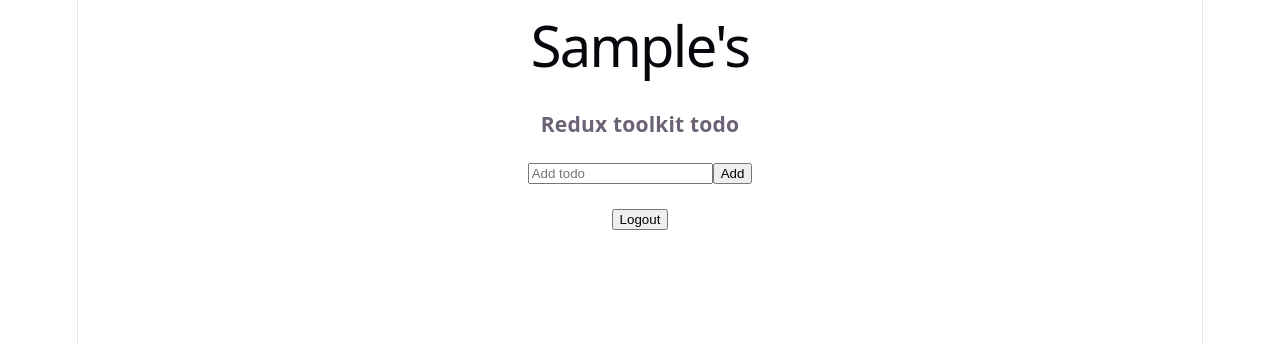
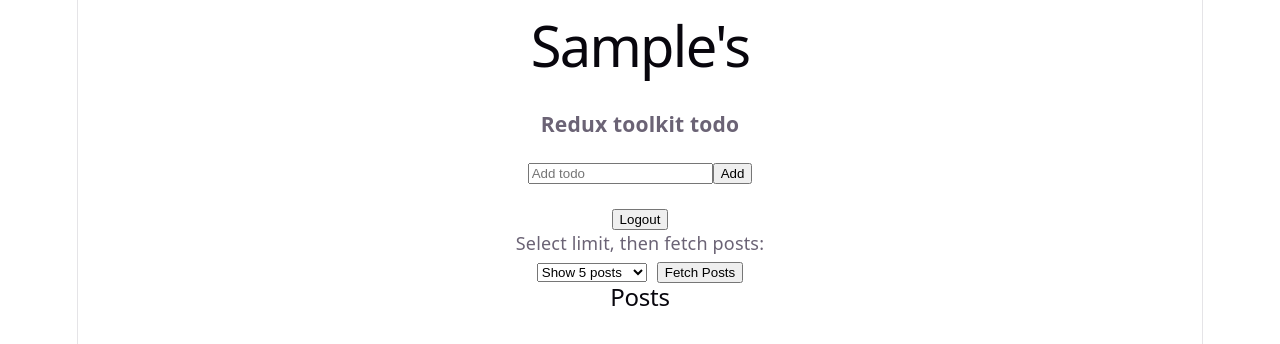
Before and after one commit to Rajput-xv/REDUX, a React (Vite) app in the folder redux-toolkit-todo/: page / in a window 1280 px wide. Both pictures are taken after typing "Sample" into the empty fields and a click on the button "Start". Shown: the top 344 px of the page. Built offline with nearby package versions, Linux system fonts and the light colour scheme.

Commit message:
add thunk

```diff
--- a/redux-toolkit-todo/src/App.jsx
+++ b/redux-toolkit-todo/src/App.jsx
@@ -8,6 +8,7 @@ import AddTodo from './components/AddTodo'
 import User from './components/User'
 import { useSelector } from 'react-redux';
 import RemoveUser from './components/RemoveUser';
+import PostFetch from './components/PostFetch';
 
 function App() {
   const userName = useSelector(state => state.user.user);
@@ -24,6 +25,7 @@ function App() {
             <AddTodo />
             <Todo />
             <RemoveUser/>
+            <PostFetch /> {/* Async thunk example */}
           </>
         )}
     </>
--- a/redux-toolkit-todo/src/app/store.jsx
+++ b/redux-toolkit-todo/src/app/store.jsx
@@ -1,11 +1,13 @@
 import {configureStore} from '@reduxjs/toolkit';
 import todoReducer from '../fetures/todo/todoSlice';
 import userReducer from '../fetures/user/userSlice';
+import postReducer from '../fetures/post/postSlics';
 
 
 export const store = configureStore({
     reducer: {
         todo: todoReducer,
         user: userReducer,
+        post: postReducer,
     }
 });
--- /dev/null
+++ b/redux-toolkit-todo/src/components/PostFetch.jsx
@@ -0,0 +1,43 @@
+import React, { useState } from 'react';
+import { useDispatch, useSelector } from 'react-redux';
+import { fetchPosts } from '../fetures/post/postSlics';
+
+function PostFetch() {
+    const dispatch = useDispatch();
+    const { posts, loading, error } = useSelector(state => state.post);
+    const [selectedLimit, setSelectedLimit] = useState(5);
+    const limit = [5, 10, 15];
+
+    const fetchWithLimit = () => {
+        dispatch(fetchPosts(selectedLimit));
+    };
+
+    return (
+        <div>
+            <p>Select limit, then fetch posts:</p>
+            <select value={selectedLimit} onChange={(e) => setSelectedLimit(Number(e.target.value))}>
+                {limit.map(lim => (
+                    <option key={lim} value={lim}>
+                        Show {lim} posts
+                    </option>
+                ))}
+            </select>
+            <button type="button" onClick={fetchWithLimit} style={{ marginLeft: '10px' }}>
+                Fetch Posts
+            </button>
+
+            {loading && <div>Loading...</div>}
+            {error && <div>Error: {error}</div>}
+
+            <h2>Posts</h2>
+            {posts.map(post => (
+                <div key={post.id}>
+                    <h3>{post.title}</h3>
+                    <p>{post.body}</p>
+                </div>
+            ))}
+        </div>
+    );
+}
+
+export default PostFetch;
--- /dev/null
+++ b/redux-toolkit-todo/src/fetures/post/postSlics.jsx
@@ -0,0 +1,44 @@
+import { createAsyncThunk, createSlice } from "@reduxjs/toolkit";
+
+export const fetchPosts = createAsyncThunk("post/fetchPosts", async (limit = 5, thunkAPI) => {
+    try {
+        const response = await fetch(`https://jsonplaceholder.typicode.com/posts?_limit=${limit}`);
+
+        if (!response.ok) {
+            throw new Error("Failed to fetch posts");
+        }
+
+        return await response.json();
+    } catch (error) {
+        return thunkAPI.rejectWithValue(error.message || "Something went wrong");
+    }
+});
+
+const initialState = {
+    posts: [],
+    loading: false,
+    error: null,
+};
+
+export const postSlice = createSlice({
+    name: 'post',
+    initialState,
+    reducers: {},
+    extraReducers: (builder) => {
+        builder
+            .addCase(fetchPosts.pending, (state) => {
+                state.loading = true;
+                state.error = null;
+            })
+            .addCase(fetchPosts.fulfilled, (state, action) => {
+                state.loading = false;
+                state.posts = action.payload;
+            })
+            .addCase(fetchPosts.rejected, (state, action) => {
+                state.loading = false;
+                state.error = action.payload || action.error.message;
+            });
+    }
+});
+
+export default postSlice.reducer;
```
